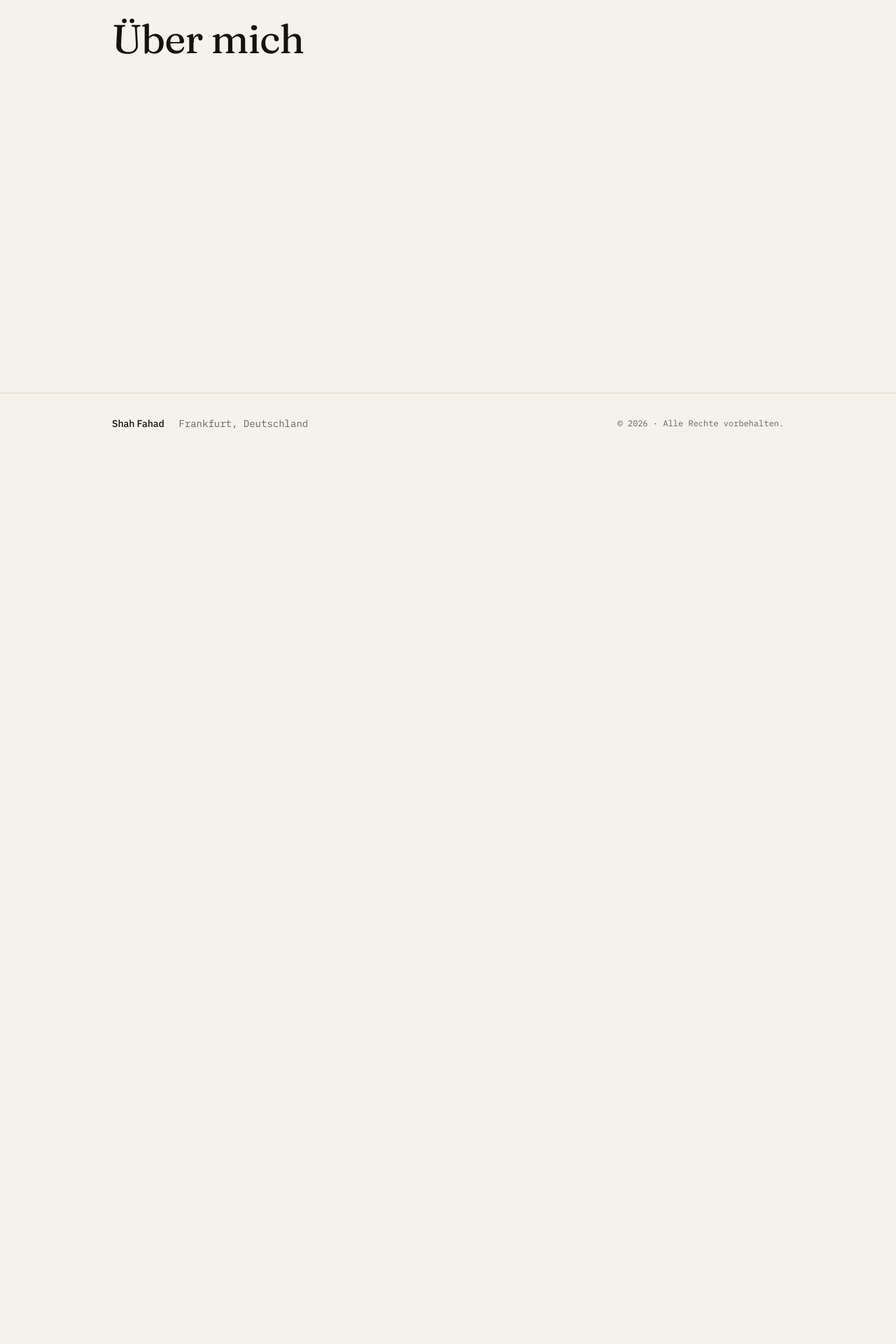
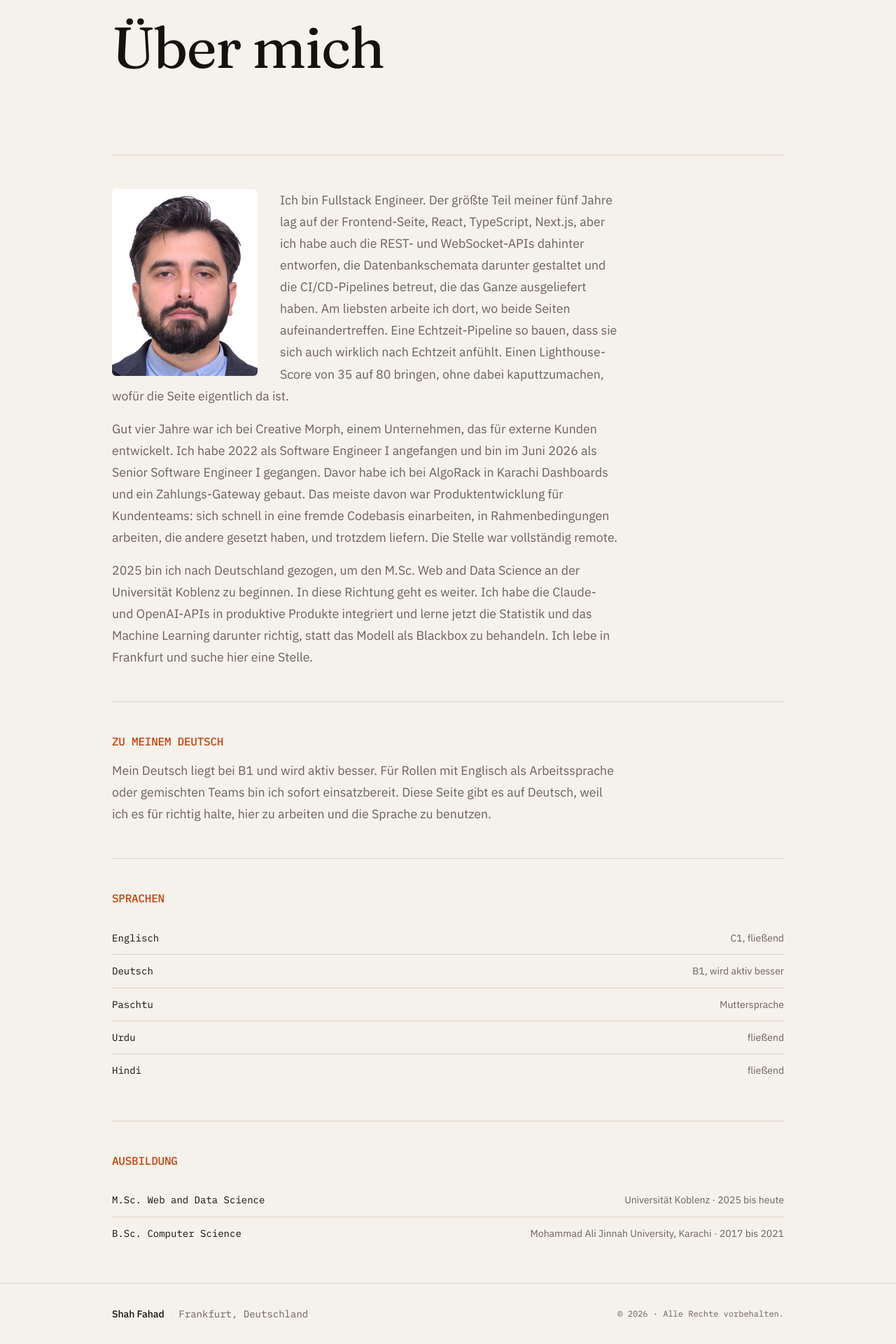
Before and after one commit to shahfahadpro/portfolio, a Next.js app: page /de/about in a window 1280 px wide. Shown: the part 152-2072 px from the top of the page at 70% size. Before the commit the page ends 800 px from the top, so only its background shows below. Built offline with nearby package versions, Linux system fonts and the light colour scheme.

Commit message:
add about page with bio, languages, and education

```diff
--- a/app/[locale]/about/page.tsx
+++ b/app/[locale]/about/page.tsx
@@ -1,19 +1,98 @@
+import type { Metadata } from 'next';
+import Image from 'next/image';
 import { getTranslations, setRequestLocale } from 'next-intl/server';
 import { Container } from '@/components/ui/container';
 import { Section } from '@/components/ui/section';
+import { Eyebrow } from '@/components/ui/eyebrow';
+import { Prose } from '@/components/ui/prose';
 
 type PageProps = { params: Promise<{ locale: string }> };
+
+type DefItem = { term: string; detail: string };
+
+// next/image does not prefix string srcs with basePath, so the /public photo would 404
+// on the GitHub project site (/portfolio/...). Prefix it explicitly, like the CV link.
+const basePath = process.env.NEXT_PUBLIC_BASE_PATH ?? '';
+
+export async function generateMetadata({ params }: PageProps): Promise<Metadata> {
+  const { locale } = await params;
+  const t = await getTranslations({ locale, namespace: 'about.meta' });
+  return {
+    title: { absolute: t('title') },
+    description: t('description'),
+  };
+}
+
+// Definition-style list with mono terms and hairline-separated rows.
+function DefinitionList({ items }: { items: DefItem[] }) {
+  return (
+    <dl className="divide-border mt-6 divide-y">
+      {items.map((item) => (
+        <div
+          key={item.term}
+          className="flex flex-col gap-1 py-3 sm:flex-row sm:items-baseline sm:justify-between sm:gap-6"
+        >
+          <dt className="text-ink font-mono text-sm">{item.term}</dt>
+          <dd className="text-ink-muted text-sm">{item.detail}</dd>
+        </div>
+      ))}
+    </dl>
+  );
+}
 
 export default async function AboutPage({ params }: PageProps) {
   const { locale } = await params;
   setRequestLocale(locale);
-  const t = await getTranslations('nav');
+  const t = await getTranslations('about');
+  const paragraphs = t.raw('paragraphs') as string[];
+  const languages = t.raw('languages') as DefItem[];
+  const education = t.raw('education') as DefItem[];
+  const note =
+    locale === 'de' ? (t.raw('languageNote') as { heading: string; body: string }) : null;
 
   return (
     <Container>
-      <Section>
-        <h1 className="text-3xl">{t('about')}</h1>
+      <Section className="pb-0">
+        <h1 className="text-display">{t('h1')}</h1>
       </Section>
+
+      {/* Bio: photo floats beside the first paragraph on desktop, sits above on mobile.
+          flow-root contains the float; the explicit 413x531 prevents layout shift. */}
+      <div className="border-border flow-root border-t py-12">
+        <Image
+          src={`${basePath}/photos/shah_fahad_photo.jpg`}
+          alt={t('photoAlt')}
+          width={413}
+          height={531}
+          priority={false}
+          className="mb-6 block h-auto w-40 rounded-md sm:float-left sm:mr-8 sm:mb-2 sm:w-52"
+        />
+        <Prose>
+          {paragraphs.map((paragraph, index) => (
+            <p key={index}>{paragraph}</p>
+          ))}
+        </Prose>
+      </div>
+
+      {/* Rendered only on /de; never accessed on /en. */}
+      {note && (
+        <section className="border-border border-t py-12">
+          <Eyebrow as="h2">{note.heading}</Eyebrow>
+          <Prose className="mt-4">
+            <p>{note.body}</p>
+          </Prose>
+        </section>
+      )}
+
+      <section className="border-border border-t py-12">
+        <Eyebrow as="h2">{t('languagesHeading')}</Eyebrow>
+        <DefinitionList items={languages} />
+      </section>
+
+      <section className="border-border border-t py-12">
+        <Eyebrow as="h2">{t('educationHeading')}</Eyebrow>
+        <DefinitionList items={education} />
+      </section>
     </Container>
   );
 }
--- a/components/ui/eyebrow.tsx
+++ b/components/ui/eyebrow.tsx
@@ -1,12 +1,15 @@
-import type { ComponentPropsWithoutRef } from 'react';
+import type { ComponentPropsWithoutRef, ElementType } from 'react';
 import { cn } from '@/lib/utils';
 
-type EyebrowProps = ComponentPropsWithoutRef<'p'>;
+type EyebrowProps = ComponentPropsWithoutRef<'p'> & {
+  /** Render as a different element (e.g. `h2`) for a correct heading outline. */
+  as?: ElementType;
+};
 
-/** Small monospaced, uppercase label used above headings and for metadata. */
-export function Eyebrow({ className, children, ...props }: EyebrowProps) {
+/** Small monospaced, uppercase label used above headings and for section labels. */
+export function Eyebrow({ as: Tag = 'p', className, children, ...props }: EyebrowProps) {
   return (
-    <p
+    <Tag
       className={cn(
         'text-eyebrow text-accent font-mono font-medium uppercase',
         className,
@@ -14,6 +17,6 @@ export function Eyebrow({ className, children, ...props }: EyebrowProps) {
       {...props}
     >
       {children}
-    </p>
+    </Tag>
   );
 }
--- a/messages/de.json
+++ b/messages/de.json
@@ -28,6 +28,42 @@
       "ctaSecondary": "Lebenslauf herunterladen"
     }
   },
+  "about": {
+    "meta": {
+      "title": "Über mich · Shah Fahad",
+      "description": "Fullstack Engineer in Frankfurt, fünf Jahre Erfahrung mit React, Node und produktiven APIs, aktuell M.Sc. Web and Data Science an der Universität Koblenz."
+    },
+    "h1": "Über mich",
+    "photoAlt": "Porträt von Shah Fahad",
+    "paragraphs": [
+      "Ich bin Fullstack Engineer. Der größte Teil meiner fünf Jahre lag auf der Frontend-Seite, React, TypeScript, Next.js, aber ich habe auch die REST- und WebSocket-APIs dahinter entworfen, die Datenbankschemata darunter gestaltet und die CI/CD-Pipelines betreut, die das Ganze ausgeliefert haben. Am liebsten arbeite ich dort, wo beide Seiten aufeinandertreffen. Eine Echtzeit-Pipeline so bauen, dass sie sich auch wirklich nach Echtzeit anfühlt. Einen Lighthouse-Score von 35 auf 80 bringen, ohne dabei kaputtzumachen, wofür die Seite eigentlich da ist.",
+      "Gut vier Jahre war ich bei Creative Morph, einem Unternehmen, das für externe Kunden entwickelt. Ich habe 2022 als Software Engineer I angefangen und bin im Juni 2026 als Senior Software Engineer I gegangen. Davor habe ich bei AlgoRack in Karachi Dashboards und ein Zahlungs-Gateway gebaut. Das meiste davon war Produktentwicklung für Kundenteams: sich schnell in eine fremde Codebasis einarbeiten, in Rahmenbedingungen arbeiten, die andere gesetzt haben, und trotzdem liefern. Die Stelle war vollständig remote.",
+      "2025 bin ich nach Deutschland gezogen, um den M.Sc. Web and Data Science an der Universität Koblenz zu beginnen. In diese Richtung geht es weiter. Ich habe die Claude- und OpenAI-APIs in produktive Produkte integriert und lerne jetzt die Statistik und das Machine Learning darunter richtig, statt das Modell als Blackbox zu behandeln. Ich lebe in Frankfurt und suche hier eine Stelle."
+    ],
+    "languageNote": {
+      "heading": "Zu meinem Deutsch",
+      "body": "Mein Deutsch liegt bei B1 und wird aktiv besser. Für Rollen mit Englisch als Arbeitssprache oder gemischten Teams bin ich sofort einsatzbereit. Diese Seite gibt es auf Deutsch, weil ich es für richtig halte, hier zu arbeiten und die Sprache zu benutzen."
+    },
+    "languagesHeading": "Sprachen",
+    "languages": [
+      { "term": "Englisch", "detail": "C1, fließend" },
+      { "term": "Deutsch", "detail": "B1, wird aktiv besser" },
+      { "term": "Paschtu", "detail": "Muttersprache" },
+      { "term": "Urdu", "detail": "fließend" },
+      { "term": "Hindi", "detail": "fließend" }
+    ],
+    "educationHeading": "Ausbildung",
+    "education": [
+      {
+        "term": "M.Sc. Web and Data Science",
+        "detail": "Universität Koblenz · 2025 bis heute"
+      },
+      {
+        "term": "B.Sc. Computer Science",
+        "detail": "Mohammad Ali Jinnah University, Karachi · 2017 bis 2021"
+      }
+    ]
+  },
   "nav": {
     "label": "Hauptnavigation",
     "about": "Über mich",
--- a/messages/en.json
+++ b/messages/en.json
@@ -25,6 +25,38 @@
       "ctaSecondary": "Download CV"
     }
   },
+  "about": {
+    "meta": {
+      "title": "About · Shah Fahad",
+      "description": "Fullstack engineer in Frankfurt, five years across React, Node, and production APIs, currently studying Web and Data Science at the University of Koblenz."
+    },
+    "h1": "About",
+    "photoAlt": "Portrait of Shah Fahad",
+    "paragraphs": [
+      "I’m a fullstack engineer. Most of my five years has been on the frontend side of that, React, TypeScript, Next.js, but I’ve designed the REST and WebSocket APIs behind those interfaces, shaped the database schemas under them, and owned the CI/CD that shipped the whole thing. The work I like most is where the two sides meet. Making a real time pipeline actually feel real time. Cutting a Lighthouse score from 35 to 80 without breaking what the page was there to do in the first place.",
+      "I spent just over four years at Creative Morph, an engineering company building for external clients, joining in 2022 as a Software Engineer I and leaving in June 2026 as a Senior Software Engineer I. Before that I built dashboards and a payment gateway at AlgoRack in Karachi. Most of it was product engineering for client teams, which means learning an unfamiliar codebase quickly, working inside constraints I didn’t set, and shipping anyway. The role was fully remote.",
+      "I relocated to Germany in 2025 to start an M.Sc. in Web and Data Science at the University of Koblenz. That’s the direction I’m going. I’ve integrated the Claude and OpenAI APIs into production products, and I’m now learning the statistics and machine learning underneath properly instead of treating the model as a box that returns text. I live in Frankfurt and I’m looking for work here."
+    ],
+    "languagesHeading": "Languages",
+    "languages": [
+      { "term": "English", "detail": "C1, fluent" },
+      { "term": "German", "detail": "B1, actively improving" },
+      { "term": "Pashto", "detail": "native" },
+      { "term": "Urdu", "detail": "fluent" },
+      { "term": "Hindi", "detail": "fluent" }
+    ],
+    "educationHeading": "Education",
+    "education": [
+      {
+        "term": "M.Sc. Web and Data Science",
+        "detail": "University of Koblenz · 2025 to present"
+      },
+      {
+        "term": "B.Sc. Computer Science",
+        "detail": "Mohammad Ali Jinnah University, Karachi · 2017 to 2021"
+      }
+    ]
+  },
   "nav": {
     "label": "Primary",
     "about": "About",
```
Also changed, not shown: public/photos/shah_fahad_photo.jpg (added).
